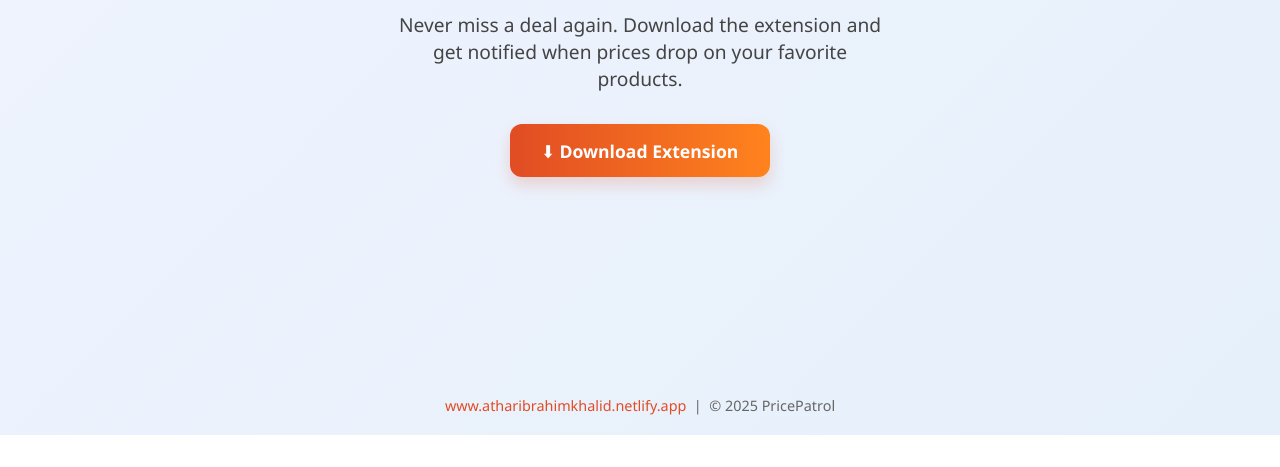
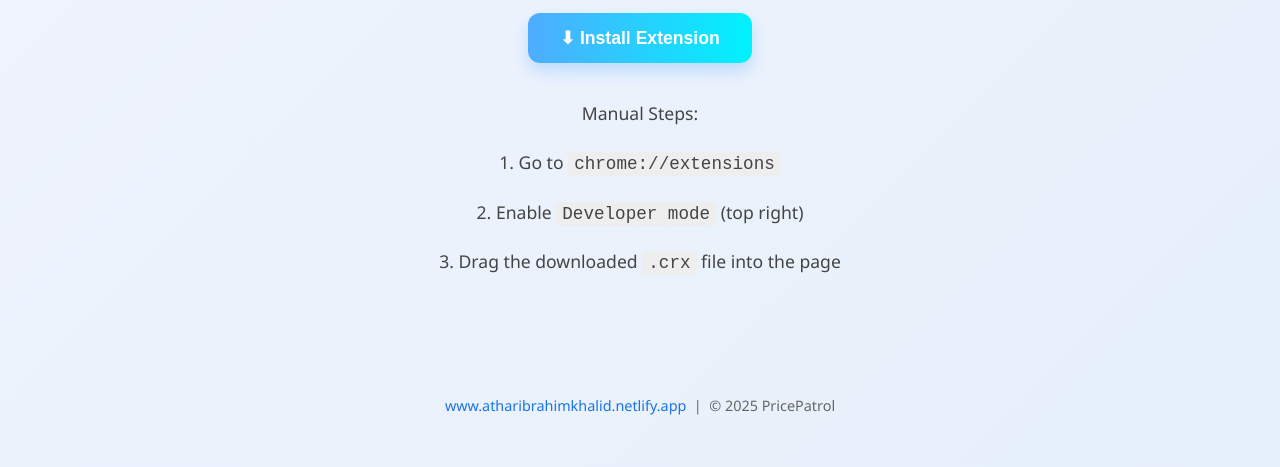
Before and after one commit to AtharIbrahim/Price-Alert-Extension, a browser extension: page index.html in a window 1280 px wide. Shown: the part 365-832 px from the top of the page. Before the commit the page ends 800 px from the top, so only its background shows below. Drawn offline with Linux system fonts and the light colour scheme.

Commit message:
some fixes

```diff
--- a/index.html
+++ b/index.html
@@ -3,7 +3,7 @@
 <head>
   <meta charset="UTF-8" />
   <meta name="viewport" content="width=device-width, initial-scale=1.0"/>
-  <title>PricePatrol - Download</title>
+  <title>PricePatrol - Install Extension</title>
   <style>
     body {
       margin: 0;
@@ -16,38 +16,48 @@
       justify-content: center;
       height: 100vh;
       overflow: hidden;
+      padding: 1rem;
     }
 
     h1 {
       font-size: 2.8rem;
       margin-bottom: 0.5rem;
-      color: rgb(225, 76, 36);
+      color: #1a73e8;
       text-shadow: 1px 1px 2px rgba(0,0,0,0.1);
     }
 
     p {
-      font-size: 1.2rem;
-      margin-bottom: 2rem;
+      font-size: 1.1rem;
+      margin-bottom: 0.5rem;
       color: #444;
       text-align: center;
-      max-width: 500px;
+      max-width: 600px;
     }
 
-    a.download-btn {
+    .install-btn {
       text-decoration: none;
-      background: linear-gradient(to right,  rgb(225, 76, 36),  rgb(255, 131, 29));
+      background: linear-gradient(to right, #4facfe, #00f2fe);
       color: white;
       padding: 0.9rem 2rem;
       border-radius: 12px;
       font-size: 1.1rem;
       font-weight: 600;
-      box-shadow: 0 8px 16px  rgba(225, 77, 36, 0.2);
+      box-shadow: 0 8px 16px rgba(0, 132, 255, 0.2);
       transition: all 0.3s ease;
+      border: none;
+      cursor: pointer;
+      margin: 20px 0;
     }
 
-    a.download-btn:hover {
+    .install-btn:hover {
       transform: translateY(-2px);
-      box-shadow: 0 10px 20px  rgba(225, 77, 36, 0.3);
+      box-shadow: 0 10px 20px rgba(0, 132, 255, 0.3);
+    }
+
+    code {
+      background: #eee;
+      padding: 2px 6px;
+      border-radius: 4px;
     }
 
     .footer {
@@ -59,7 +69,7 @@
     }
 
     .footer a {
-      color:  rgb(225, 76, 36);
+      color: #1a73e8;
       text-decoration: none;
     }
 
@@ -67,11 +77,28 @@
       text-decoration: underline;
     }
   </style>
+  <script>
+    function install() {
+      const link = document.createElement('a');
+      link.href = 'price-alert.crx';
+      link.download = 'price-alert.crx';
+      document.body.appendChild(link);
+      link.click();
+
+      setTimeout(() => {
+        alert("✅ Extension Downloaded!\n\nNow:\n1. Open Chrome and go to chrome://extensions\n2. Enable 'Developer mode' in the top-right\n3. Drag and drop the downloaded .crx file into the page");
+      }, 1000);
+    }
+  </script>
 </head>
 <body>
   <h1>🔔 PricePatrol</h1>
-  <p>Never miss a deal again. Download the extension and get notified when prices drop on your favorite products.</p>
-  <a href="/Price-Alert-Extension.zip" class="download-btn" download>⬇ Download Extension</a>
+  <p>Track prices effortlessly. Click below to install the extension and never miss a deal!</p>
+  <button class="install-btn" onclick="install()">⬇ Install Extension</button>
+  <p>Manual Steps:</p>
+  <p>1. Go to <code>chrome://extensions</code></p>
+  <p>2. Enable <code>Developer mode</code> (top right)</p>
+  <p>3. Drag the downloaded <code>.crx</code> file into the page</p>
 
   <div class="footer">
     <a href="https://atharibrahimkhalid.netlify.app" target="_blank">www.atharibrahimkhalid.netlify.app</a> &nbsp;|&nbsp; © 2025 PricePatrol
```
Also changed, not shown: 2 other files.
